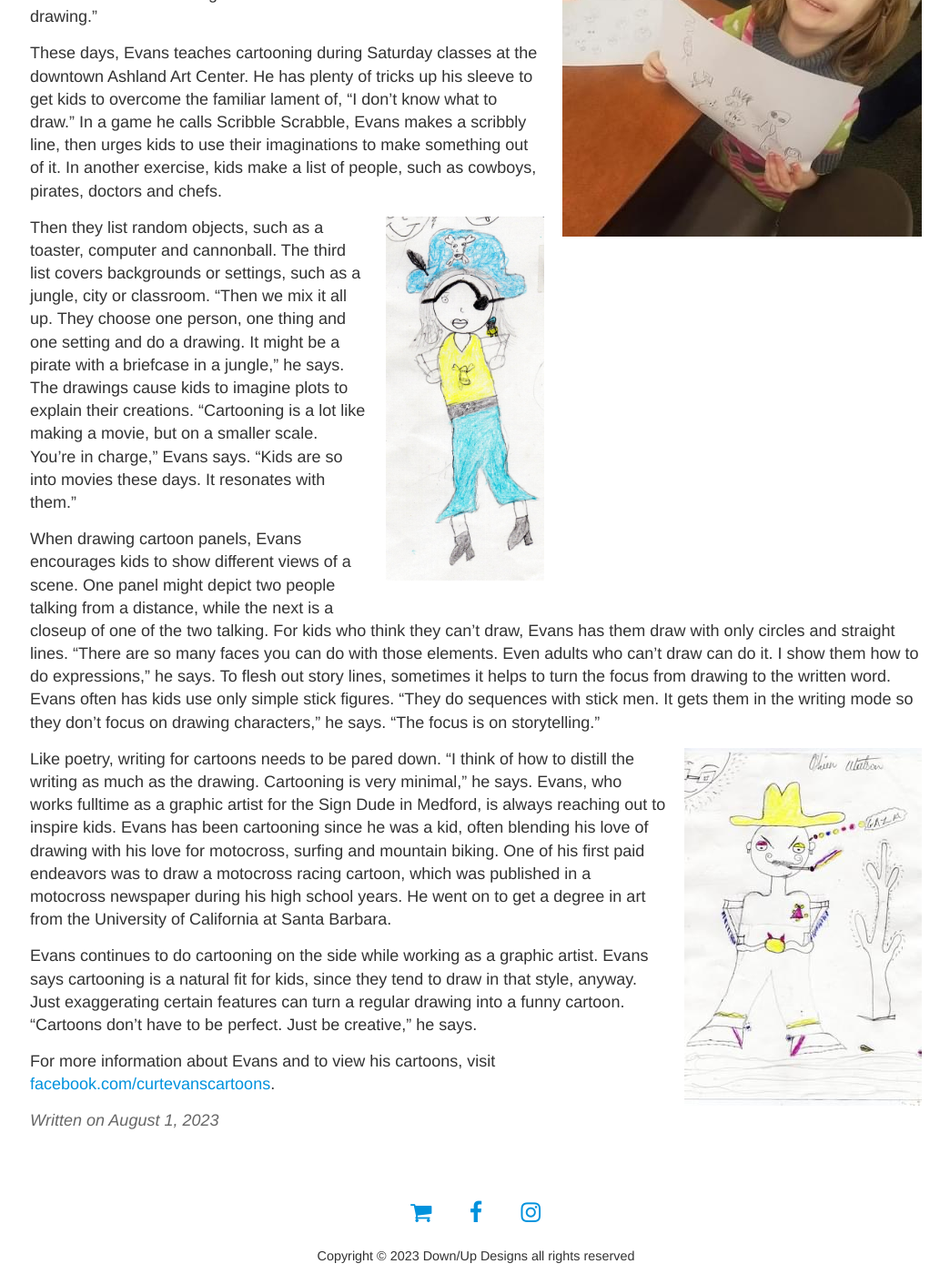
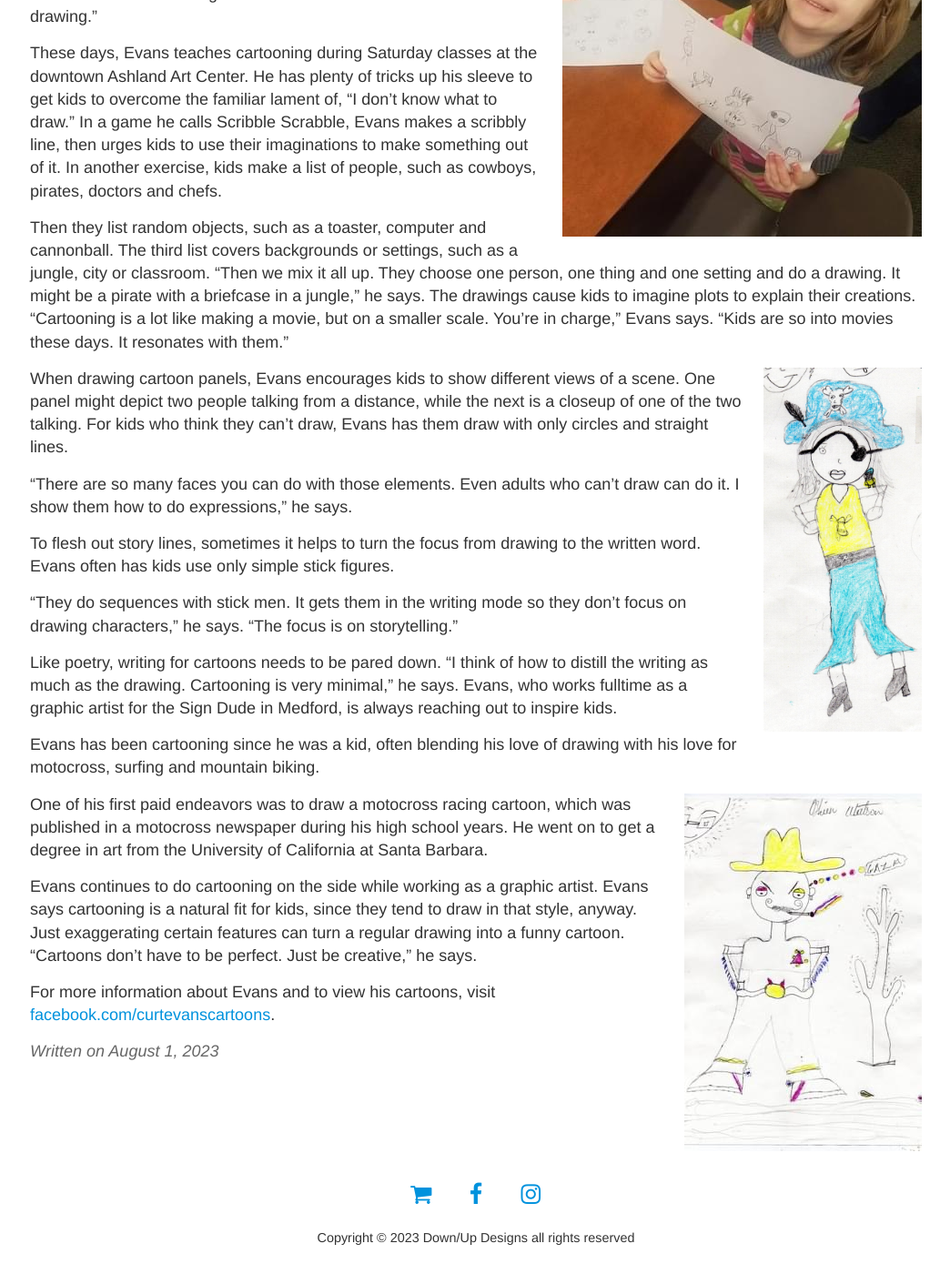
Before and after one commit to hozt/downupdesigns.github.io, a Jekyll site: the page built from _posts/2023-08-01-cartoon-class.md, in a window 1280 px wide and 1400 px high, scrolled down 441 px. Shown: the whole window at 91% size, without its empty margins (117-1161 px from the left). Built offline with Jekyll 4.4.1, drawn with Linux system fonts in a browser that asks for light colours.

Commit message:
fix class page

```diff
--- a/_config.yml
+++ b/_config.yml
@@ -20,7 +20,7 @@
 description: Curt Evans Cartoons
 
 # URL of your avatar or profile pic (you could use your GitHub profile pic)
-avatar: https://raw.githubusercontent.com/barryclark/jekyll-now/master/images/jekyll-logo.png
+avatar:
 
 #
 # Flags below are optional
--- a/_posts/2023-08-01-cartoon-class.md
+++ b/_posts/2023-08-01-cartoon-class.md
@@ -11,19 +11,24 @@
 
 These days, Evans teaches cartooning during Saturday classes at the downtown Ashland Art Center. He has plenty of tricks up his sleeve to get kids to overcome the familiar lament of, "I don't know what to draw." In a game he calls Scribble Scrabble, Evans makes a scribbly line, then urges kids to use their imaginations to make something out of it. In another exercise, kids make a list of people, such as cowboys, pirates, doctors and chefs.
 
+Then they list random objects, such as a toaster, computer and cannonball. The third list covers backgrounds or settings, such as a jungle, city or classroom. "Then we mix it all up. They choose one person, one thing and one setting and do a drawing. It might be a pirate with a briefcase in a jungle," he says. The drawings cause kids to imagine plots to explain their creations. "Cartooning is a lot like making a movie, but on a smaller scale. You're in charge," Evans says. "Kids are so into movies these days. It resonates with them."
+
 ![Cartoon class]({{ site.baseurl }}/images/posts/img12.jpg){: .right}
 
-Then they list random objects, such as a toaster, computer and cannonball. The third list covers backgrounds or settings, such as a jungle, city or classroom. "Then we mix it all up. They choose one person, one thing and one setting and do a drawing. It might be a pirate with a briefcase in a jungle," he says. The drawings cause kids to imagine plots to explain their creations. "Cartooning is a lot like making a movie, but on a smaller scale. You're in charge," Evans says. "Kids are so into movies these days. It resonates with them."
+When drawing cartoon panels, Evans encourages kids to show different views of a scene. One panel might depict two people talking from a distance, while the next is a closeup of one of the two talking. For kids who think they can't draw, Evans has them draw with only circles and straight lines.
 
-When drawing cartoon panels, Evans encourages kids to show different views of a scene. One panel might depict two people talking from a distance, while the next is a closeup of one of the two talking. For kids who think they can't draw, Evans has them draw with only circles and straight lines.
 "There are so many faces you can do with those elements. Even adults who can't draw can do it. I show them how to do expressions," he says.
+
 To flesh out story lines, sometimes it helps to turn the focus from drawing to the written word. Evans often has kids use only simple stick figures.
+
 "They do sequences with stick men. It gets them in the writing mode so they don't focus on drawing characters," he says. "The focus is on storytelling."
+
+Like poetry, writing for cartoons needs to be pared down. "I think of how to distill the writing as much as the drawing. Cartooning is very minimal," he says. Evans, who works fulltime as a graphic artist for the Sign Dude in Medford, is always reaching out to inspire kids.
+
+Evans has been cartooning since he was a kid, often blending his love of drawing with his love for motocross, surfing and mountain biking.
 
 ![Cartoon class]({{ site.baseurl }}/images/posts/img13.jpg){: .right}
 
-Like poetry, writing for cartoons needs to be pared down. "I think of how to distill the writing as much as the drawing. Cartooning is very minimal," he says. Evans, who works fulltime as a graphic artist for the Sign Dude in Medford, is always reaching out to inspire kids.
-Evans has been cartooning since he was a kid, often blending his love of drawing with his love for motocross, surfing and mountain biking.
 One of his first paid endeavors was to draw a motocross racing cartoon, which was published in a motocross newspaper during his high school years. He went on to get a degree in art from the University of California at Santa Barbara.
 
 Evans continues to do cartooning on the side while working as a graphic artist. Evans says cartooning is a natural fit for kids, since they tend to draw in that style, anyway. Just exaggerating certain features can turn a regular drawing into a funny cartoon. "Cartoons don't have to be perfect. Just be creative," he says.
```
Also changed, not shown: 1 other file.
